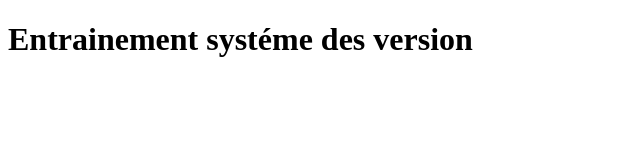
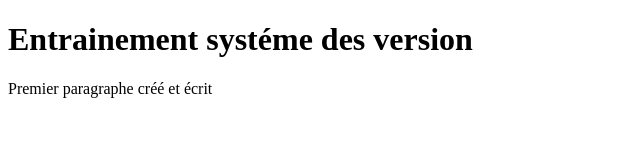
Before and after one commit to Iranzo-Carla/githubpage, a plain HTML site: page index.html in a window 1280 px wide. Shown: the whole page, without its empty margins (0-640 px from the left). Drawn offline with Linux system fonts and the light colour scheme.

Commit message:
premier paragraphe

```diff
--- a/index.html
+++ b/index.html
@@ -9,5 +9,8 @@
     <h1>
         Entrainement systéme des version
     </h1>
+    <p>
+        Premier paragraphe créé et écrit
+    </p>
 </body>
 </html>
```
